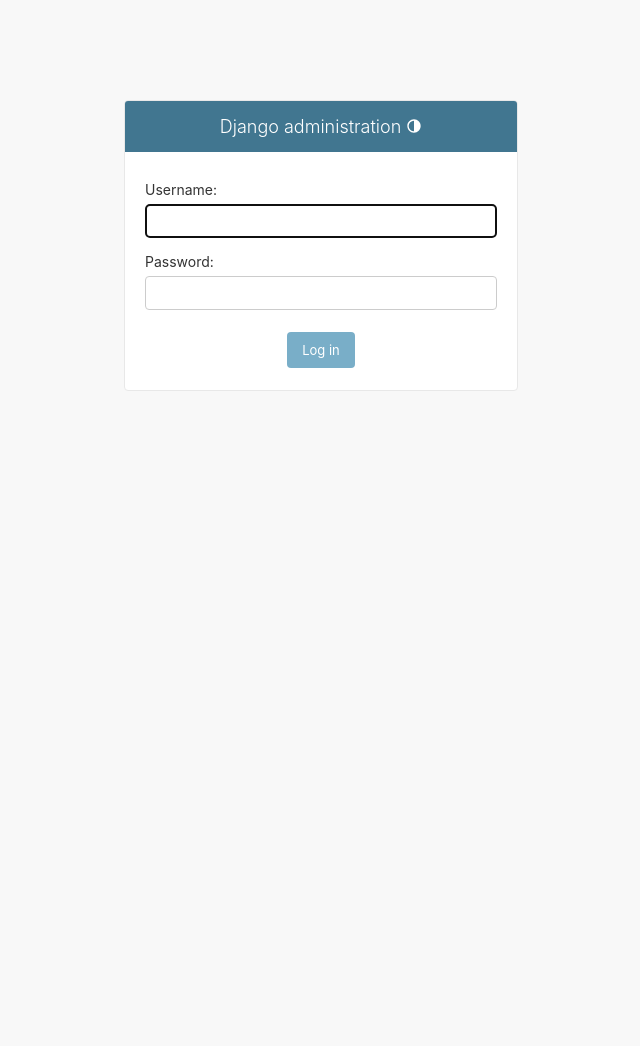
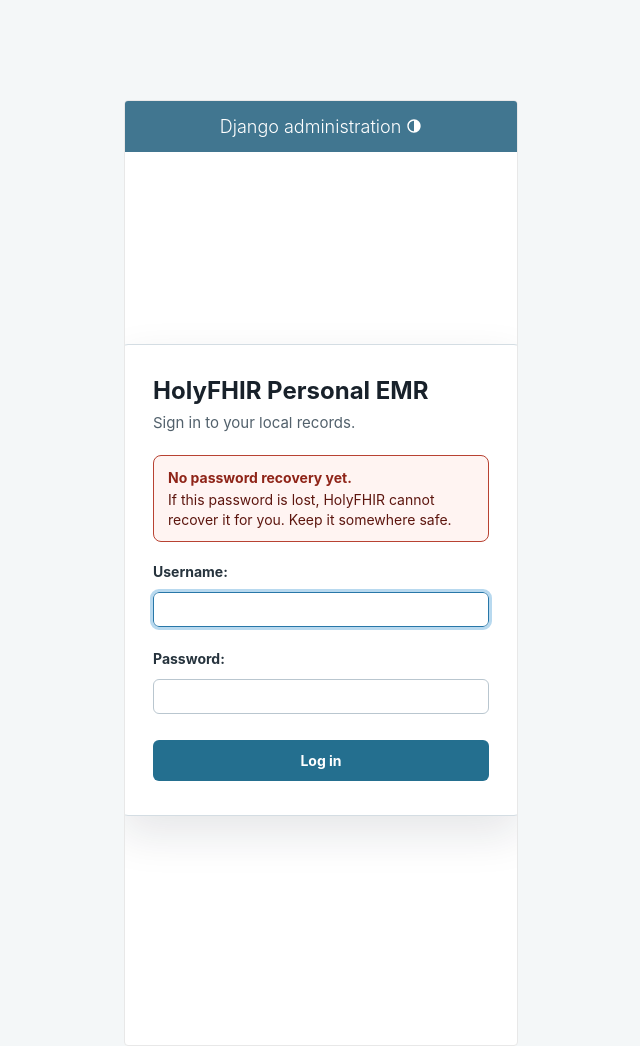
Before and after one commit to michaelbdavidson7/holyfhir-personal-family-emr, a Django app: page /admin/login/ in a window 1280 px wide. Shown: the whole page, without its empty margins (319-959 px from the left). Before the commit the page ends 391 px from the top, so only its background shows below. Run offline with Django 4.2, Linux system fonts and the light colour scheme; parts of the project's set-up code (start-up, migrations or seed data) failed here and were passed over.

Commit message:
Add warning to login page

```diff
--- /dev/null
+++ b/templates/admin/login.html
@@ -0,0 +1,228 @@
+{% extends "admin/base_site.html" %}
+{% load i18n static %}
+
+{% block extrastyle %}{{ block.super }}<link rel="stylesheet" href="{% static "admin/css/login.css" %}">
+{{ form.media }}
+<style>
+  body.login {
+    background: #f4f7f8;
+  }
+
+  body.login #jazzy-navbar,
+  body.login .main-sidebar,
+  body.login .main-header,
+  body.login .content-header,
+  body.login .navbar,
+  body.login .sidebar,
+  body.login .brand-link,
+  body.login .main-footer {
+    display: none !important;
+  }
+
+  body.login .wrapper,
+  body.login .content-wrapper {
+    margin-left: 0 !important;
+    min-height: 100vh !important;
+    background: #f4f7f8 !important;
+  }
+
+  body.login #content {
+    width: 100%;
+    padding: 0;
+  }
+
+  body.login .content {
+    min-height: 100vh;
+    padding: 0;
+  }
+
+  .login-container {
+    min-height: 100vh;
+    display: grid;
+    place-items: center;
+    padding: 28px;
+  }
+
+  .login-card {
+    width: min(100%, 440px);
+    background: #ffffff;
+    border: 1px solid #d4dde3;
+    border-radius: 8px;
+    box-shadow: 0 18px 45px rgba(18, 31, 42, 0.11);
+    padding: 32px;
+  }
+
+  .login-header {
+    margin-bottom: 22px;
+  }
+
+  .login-title {
+    margin: 0 0 6px;
+    color: #18212a;
+    font-size: 24px;
+    font-weight: 700;
+    line-height: 1.2;
+  }
+
+  .login-subtitle {
+    margin: 0;
+    color: #52616c;
+    font-size: 15px;
+    line-height: 1.4;
+  }
+
+  .password-recovery-warning {
+    border: 1px solid #b84232;
+    border-radius: 8px;
+    background: #fff4f2;
+    color: #5d160f;
+    padding: 12px 14px;
+    margin: 0 0 16px;
+    line-height: 1.4;
+  }
+
+  .password-recovery-warning strong {
+    display: block;
+    color: #8f2418;
+    margin-bottom: 3px;
+  }
+
+  .login-card .form-row {
+    padding: 0;
+    margin: 0 0 16px;
+    border: 0;
+  }
+
+  .login-card label {
+    display: block;
+    margin: 0 0 6px;
+    color: #26333d;
+    font-weight: 650;
+  }
+
+  .login-card input[type="text"],
+  .login-card input[type="password"] {
+    width: 100%;
+    border: 1px solid #b9c6cf;
+    border-radius: 6px;
+    padding: 11px 12px;
+    font: inherit;
+  }
+
+  .login-card input[type="text"]:focus,
+  .login-card input[type="password"]:focus {
+    outline: 3px solid #b8d9ef;
+    border-color: #2877a8;
+  }
+
+  .login-card .submit-row {
+    margin: 22px 0 0;
+    padding: 0;
+    background: transparent;
+    border: 0;
+  }
+
+  .login-card .submit-row input {
+    width: 100%;
+    border: 0;
+    border-radius: 6px;
+    background: #246f8f;
+    color: #ffffff;
+    padding: 12px 16px;
+    font: inherit;
+    font-weight: 700;
+    cursor: pointer;
+  }
+
+  .login-card .submit-row input:hover {
+    background: #1d5d79;
+  }
+
+  .login-card .errornote,
+  .login-container > .errornote {
+    margin: 0 0 16px;
+    border-radius: 8px;
+  }
+
+  .app-sidebar {
+    display: none;
+  }
+</style>
+{% endblock %}
+
+{% block bodyclass %}{{ block.super }} login{% endblock %}
+
+{% block usertools %}{% endblock %}
+
+{% block nav-global %}{% endblock %}
+
+{% block nav-sidebar %}{% endblock %}
+
+{% block content_title %}{% endblock %}
+
+{% block nav-breadcrumbs %}{% endblock %}
+
+{% block content %}
+<div class="login-container">
+  <div id="content-main" class="login-card">
+    <div class="login-header">
+      <h1 class="login-title">HolyFHIR Personal EMR</h1>
+      <p class="login-subtitle">Sign in to your local records.</p>
+    </div>
+
+    {% if form.errors and not form.non_field_errors %}
+      <p class="errornote">
+        {% blocktranslate count counter=form.errors.items|length %}Please correct the error below.{% plural %}Please correct the errors below.{% endblocktranslate %}
+      </p>
+    {% endif %}
+
+    {% if form.non_field_errors %}
+      {% for error in form.non_field_errors %}
+        <p class="errornote">{{ error }}</p>
+      {% endfor %}
+    {% endif %}
+
+    <div class="password-recovery-warning">
+      <strong>No password recovery yet.</strong>
+      If this password is lost, HolyFHIR cannot recover it for you. Keep it somewhere safe.
+    </div>
+
+    {% if user.is_authenticated %}
+      <p class="errornote">
+        {% blocktranslate trimmed %}
+          You are authenticated as {{ username }}, but are not authorized to
+          access this page. Would you like to login to a different account?
+        {% endblocktranslate %}
+      </p>
+    {% endif %}
+
+    <form action="{{ app_path }}" method="post" id="login-form">
+      {% csrf_token %}
+
+      <div class="form-row">
+        {{ form.username.errors }}
+        {{ form.username.label_tag }}
+        {{ form.username }}
+      </div>
+
+      <div class="form-row">
+        {{ form.password.errors }}
+        {{ form.password.label_tag }}
+        {{ form.password }}
+        <input type="hidden" name="next" value="{{ next }}">
+      </div>
+
+      {% url 'admin_password_reset' as password_reset_url %}
+      {% if password_reset_url %}
+        <div class="password-reset-link">
+          <a href="{{ password_reset_url }}">{% translate 'Forgotten your password or username?' %}</a>
+        </div>
+      {% endif %}
+
+      <div class="submit-row">
+        <input type="submit" value="{% translate 'Log in' %}">
+      </div>
+    </form>
+  </div>
+</div>
+{% endblock %}
```
Also changed, not shown: patients/views.py (+9 -0 lines), templates/first_run_setup.html (+26 -0 lines).
